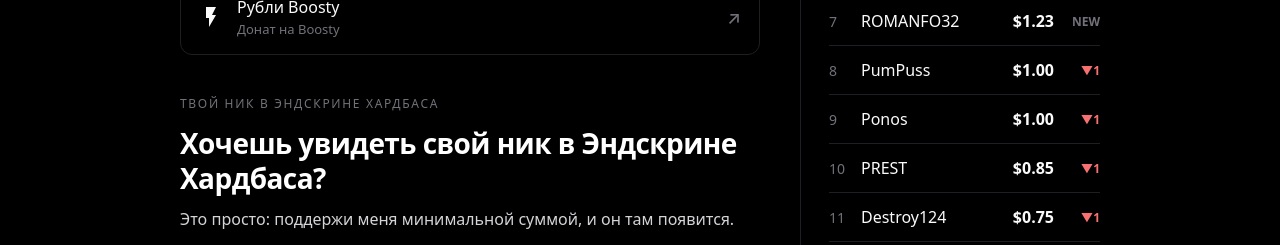
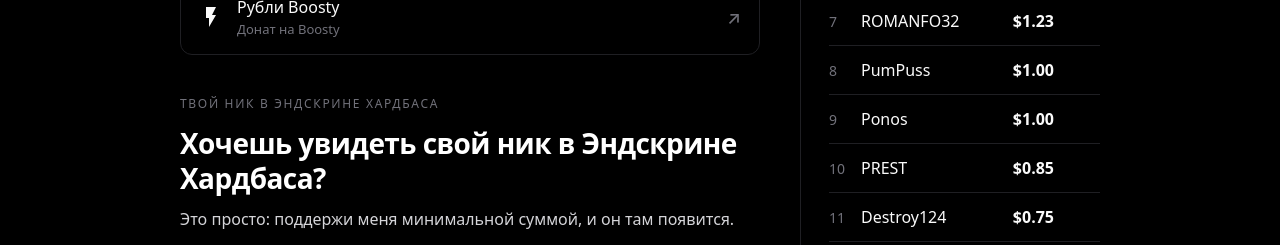
Before and after one commit to bbot3137-sys/Delish, a plain HTML site: page index.html in a window 1280 px wide. Shown: the part 552-797 px from the top of the page. Drawn offline with Linux system fonts and the light colour scheme.

Commit message:
Update 'prev' value for ROMANFO32 entry

```diff
--- a/index.html
+++ b/index.html
@@ -156,7 +156,7 @@ const CONFIG = {
     { name: "maakroos",   amount: 0.50,  prev: 0.50 },
     { name: "Pampers",   amount: 0.50,  prev: 0.50 },
     { name: "Testo",   amount: 0.50,  prev: 0.5 },
-    { name: "ROMANFO32",   amount: 1.23,  prev: 0 },
+    { name: "ROMANFO32",   amount: 1.23,  prev: 1.23 },
 	{ name: "ПашаБузулукМиша",   amount: 8.61,  prev: 8.61 },
 	{ name: "ArshikGD",   amount: 0.50,  prev: 0.50 },
 	{ name: "YA1AGARASU",   amount: 0.50,  prev: 0 },
```
